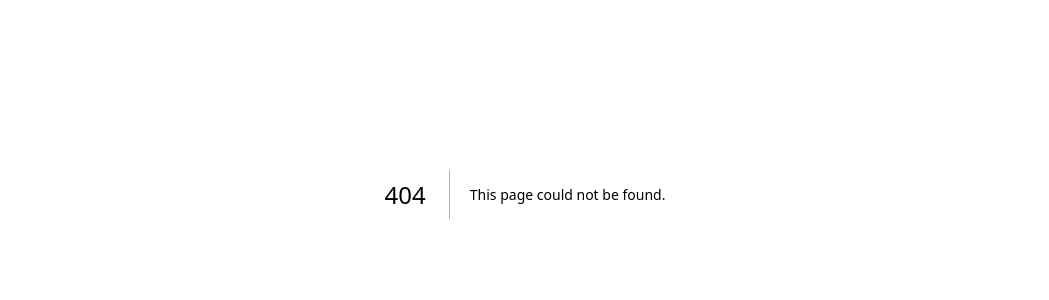
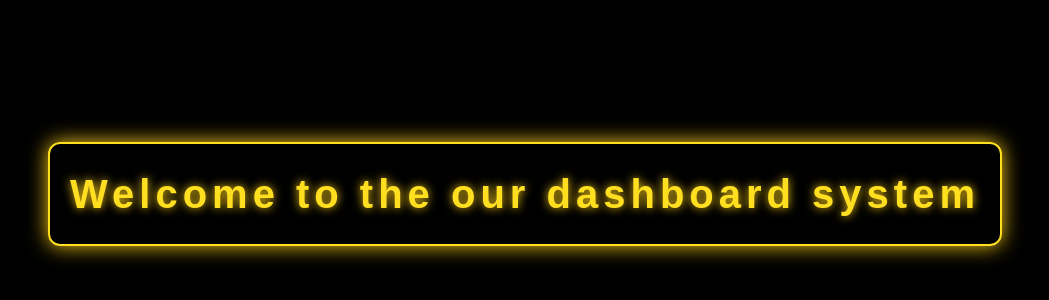
Before and after one commit to Asyrafi0257/login-authentication, a Next.js app in the folder login_authentication/: page /dashboard in a window 1280 px wide. Before the commit this address had no page. Shown: the part 206-506 px from the top of the page, without its empty margins (115-1164 px from the left). Built offline with nearby package versions, Linux system fonts and the light colour scheme.

Commit message:
add dashboard page after user login

```diff
--- /dev/null
+++ b/login_authentication/app/dashboard/layout.tsx
@@ -0,0 +1,16 @@
+import { Metadata } from "next";
+
+export const metadata:Metadata = {
+    title: "Dashboard",
+    description:"Main page for user"
+};
+
+export default function LayoutDashboard({children} : Readonly <{
+    children: React.ReactNode
+}>){
+    return (
+        <div>
+            {children}
+        </div>
+    )
+}
--- /dev/null
+++ b/login_authentication/app/dashboard/page.tsx
@@ -0,0 +1,11 @@
+"use client"
+
+export default function Dashboard(){
+    return (
+        <div className="h-screen flex flex-row justify-center items-center bg-black">
+            <div className="border-2 border-yellow-300 shadow-[0_0_20px_#facc15] rounded-xl">
+                <h2 className="tracking-[5px] text-[40px] w-full font-bold [text-shadow:0_0_10px_#facc15] text-yellow-300 p-5 ">Welcome to the our dashboard system</h2>
+            </div>
+        </div>
+    )
+}
--- a/login_authentication/app/login/page.tsx
+++ b/login_authentication/app/login/page.tsx
@@ -3,11 +3,12 @@
 import { SquareArrowRightEnter, User, LockKeyhole } from 'lucide-react';
 import Link from "next/link";
 import { useState } from 'react';
+import { useRouter } from 'next/navigation';
 
 export default function Login() {
     const [email, setEmail] = useState("");
     const [password, setPassword] = useState("");
-
+    const router = useRouter();
 
     const handleSubmit = async (e: React.FormEvent<HTMLFormElement>) => {
         e.preventDefault();
@@ -35,7 +36,7 @@ export default function Login() {
 
             setEmail("");
             setPassword("");
-
+            router.push("/dashboard");
             return alert("Login successfully");
 
         }catch(error){
```
